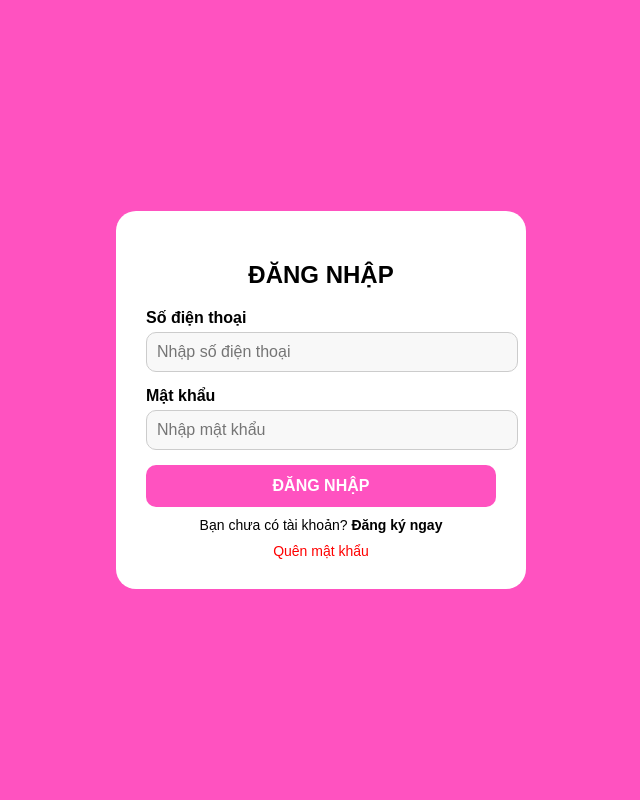
After one commit to Zonat-2004/bakerycake, a Django app: page /login/ in a window 1280 px wide. The commit adds this page. Shown: the whole page, without its empty margins (319-959 px from the left). Run offline with Django 5.2, Linux system fonts and the light colour scheme.

Commit message:
dangnhap

```diff
--- a/bakery_backend/bakery/settings.py
+++ b/bakery_backend/bakery/settings.py
@@ -133,3 +133,5 @@
 
 DEFAULT_AUTO_FIELD = 'django.db.models.BigAutoField'
 MONGO_URI = "mongodb://localhost:27017/"  # Thay bằng URL của MongoDB nếu cần
+LOGIN_URL = '/login/'
+LOGIN_REDIRECT_URL = '/'
--- a/bakery_backend/cakeshop/templates/cakeshop/layout.html
+++ b/bakery_backend/cakeshop/templates/cakeshop/layout.html
@@ -36,7 +36,8 @@
                     <li class="nav-item"><a class="nav-link text-white" href="#">Trang chủ</a></li>
                     <li class="nav-item"><a class="nav-link text-white" href="#">Sản Phẩm</a></li>
                     <li class="nav-item"><a class="nav-link text-white" href="#">Giỏ hàng</a></li>
-                    <li class="nav-item"><a class="nav-link text-white" href="#">Liên hệ</a></li>
+                    <li class="nav-item"><a class="nav-link text-white" href="{% url 'login' %}">Đăng nhập</a></li>
+                    <li class="nav-item"><a class="nav-link text-white" href="#">Đăng ký</a></li>
                 </ul>
             </div>
         </div>
--- /dev/null
+++ b/bakery_backend/cakeshop/templates/cakeshop/login.html
@@ -0,0 +1,111 @@
+<!DOCTYPE html>
+<html lang="vi">
+<head>
+    <meta charset="UTF-8">
+    <meta name="viewport" content="width=device-width, initial-scale=1.0">
+    <title>Đăng nhập</title>
+    <style>
+        body {
+            font-family: Arial, sans-serif;
+            background-color: #ff52c0;
+            display: flex;
+            justify-content: center;
+            align-items: center;
+            height: 100vh;
+            margin: 0;
+        }
+        .login-container {
+            background: white;
+            padding: 30px;
+            border-radius: 20px;
+            width: 350px;
+            text-align: center;
+        }
+        h2 {
+            font-size: 24px;
+            font-weight: bold;
+            color: black;
+        }
+        .input-group {
+            margin: 15px 0;
+            text-align: left;
+        }
+        .input-group label {
+            display: block;
+            font-weight: bold;
+            margin-bottom: 5px;
+        }
+        .input-group input {
+            width: 100%;
+            padding: 10px;
+            border-radius: 10px;
+            border: 1px solid #ccc;
+            background-color: #f8f8f8;
+            font-size: 16px;
+        }
+        .btn {
+            width: 100%;
+            background-color: #ff52c0;
+            color: white;
+            padding: 12px;
+            border: none;
+            border-radius: 10px;
+            font-size: 16px;
+            cursor: pointer;
+            font-weight: bold;
+        }
+        .btn:hover {
+            background-color: #ff3399;
+        }
+        .register-link {
+            margin-top: 10px;
+            font-size: 14px;
+        }
+        .register-link a {
+            font-weight: bold;
+            color: black;
+            text-decoration: none;
+        }
+        .forgot-password {
+            color: red;
+            font-size: 14px;
+            margin-top: 10px;
+            display: block;
+            text-decoration: none;
+        }
+    </style>
+</head>
+<body>
+
+<div class="login-container">
+    <h2>ĐĂNG NHẬP</h2>
+
+    {% if messages %}
+        <div style="color: red;">
+            {% for message in messages %}
+                <p>{{ message }}</p>
+            {% endfor %}
+        </div>
+    {% endif %}
+
+    <form method="post">
+        {% csrf_token %}
+        <div class="input-group">
+            <label for="phone">Số điện thoại</label>
+            <input type="text" id="phone" name="phone" placeholder="Nhập số điện thoại" required>
+        </div>
+        <div class="input-group">
+            <label for="password">Mật khẩu</label>
+            <input type="password" id="password" name="password" placeholder="Nhập mật khẩu" required>
+        </div>
+        <button type="submit" class="btn">ĐĂNG NHẬP</button>
+    </form>
+
+    <div class="register-link">
+        Bạn chưa có tài khoản? <a href="#">Đăng ký ngay</a>
+    </div>
+    <a href="#" class="forgot-password">Quên mật khẩu</a>
+</div>
+
+</body>
+</html>
--- a/bakery_backend/cakeshop/urls.py
+++ b/bakery_backend/cakeshop/urls.py
@@ -4,10 +4,12 @@ from django.conf import settings
 from django.conf.urls.static import static
 from .views import cake_list
 from django.conf import settings
+from .views import custom_login
 
 
 urlpatterns = [
     path('', home, name='home'),
     path('cakes/<int:cake_id>/', cake_detail, name='cake_detail'),
-    path('cakes/', cake_list, name='cake_list')
+    path('cakes/', cake_list, name='cake_list'),
+    path('login/', custom_login, name='login'),
 ] + static(settings.MEDIA_URL, document_root=settings.MEDIA_ROOT)
--- a/bakery_backend/cakeshop/views.py
+++ b/bakery_backend/cakeshop/views.py
@@ -28,6 +28,18 @@ def home(request):
         cake["_id"] = str(cake["_id"])
 
     return render(request, 'cakeshop/home.html', {'cakes': cakes})
+def custom_login(request):
+    if request.method == "POST":
+        phone = request.POST["phone"]
+        password = request.POST["password"]
+        user = authenticate(request, username=phone, password=password)
+        if user is not None:
+            login(request, user)
+            return redirect("home")  # Chuyển hướng sau khi đăng nhập thành công
+        else:
+            messages.error(request, "Số điện thoại hoặc mật khẩu không đúng!")
+
+    return render(request, "cakeshop/login.html")
 
 
 def cake_detail(request, cake_id):
```
